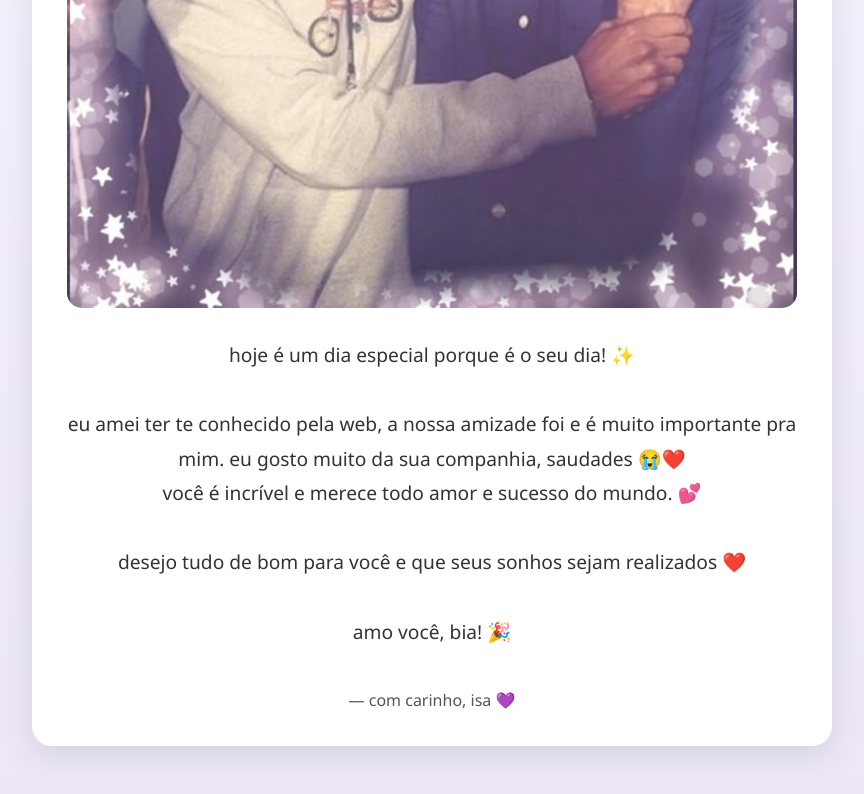
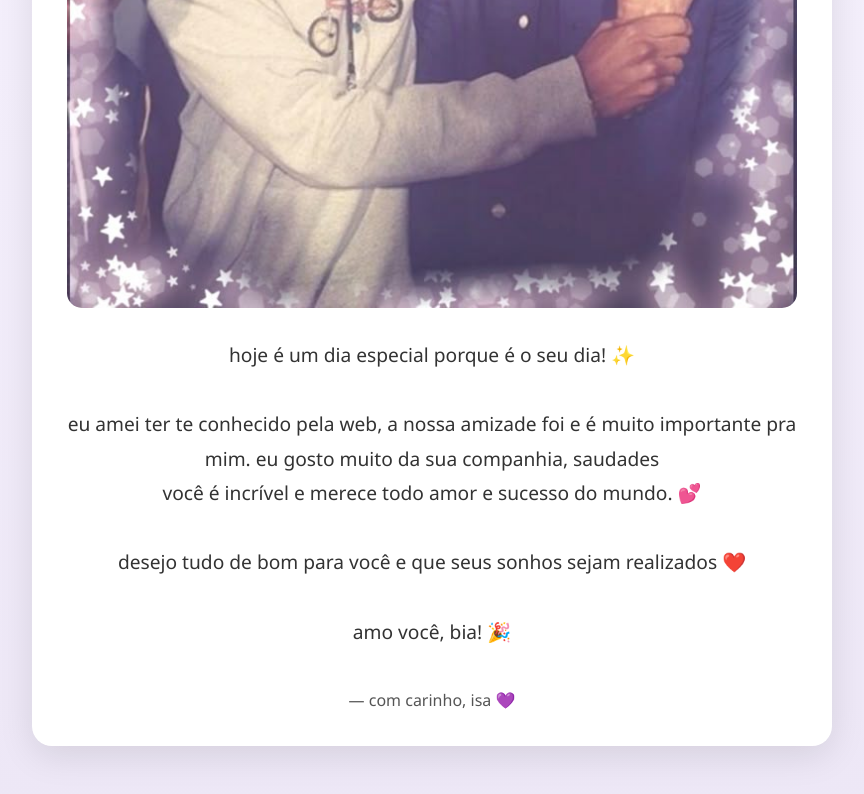
Before and after one commit to isaadsl/bia, a plain HTML site: page index.html in a window 1280 px wide. Shown: the part 587-1381 px from the top of the page, without its empty margins (208-1072 px from the left). Drawn offline with Linux system fonts and the light colour scheme.

Commit message:
Update index.html

```diff
--- a/index.html
+++ b/index.html
@@ -120,7 +120,7 @@
     <img src="bia-divertida.jpg" alt="Foto divertida de Bia com amigos" />
     <p>
       hoje é um dia especial porque é o seu dia! ✨<br><br>
-      eu amei ter te conhecido pela web, a nossa amizade foi e é muito importante pra mim. eu gosto muito da sua companhia, saudades 😭❤️<br>
+      eu amei ter te conhecido pela web, a nossa amizade foi e é muito importante pra mim. eu gosto muito da sua companhia, saudades<br>
       você é incrível e merece todo amor e sucesso do mundo. 💕<br><br>
       desejo tudo de bom para você e que seus sonhos sejam realizados ❤️<br><br>
       amo você, bia! 🎉
```
